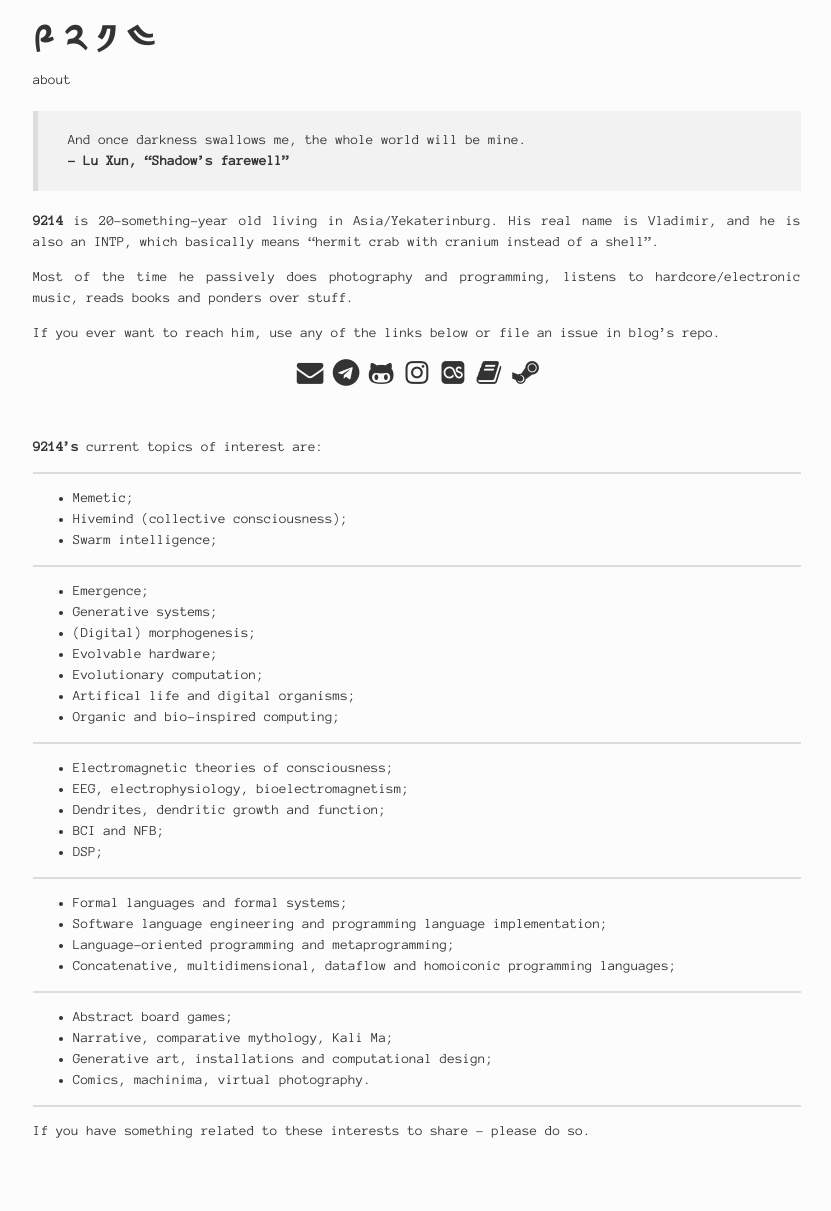
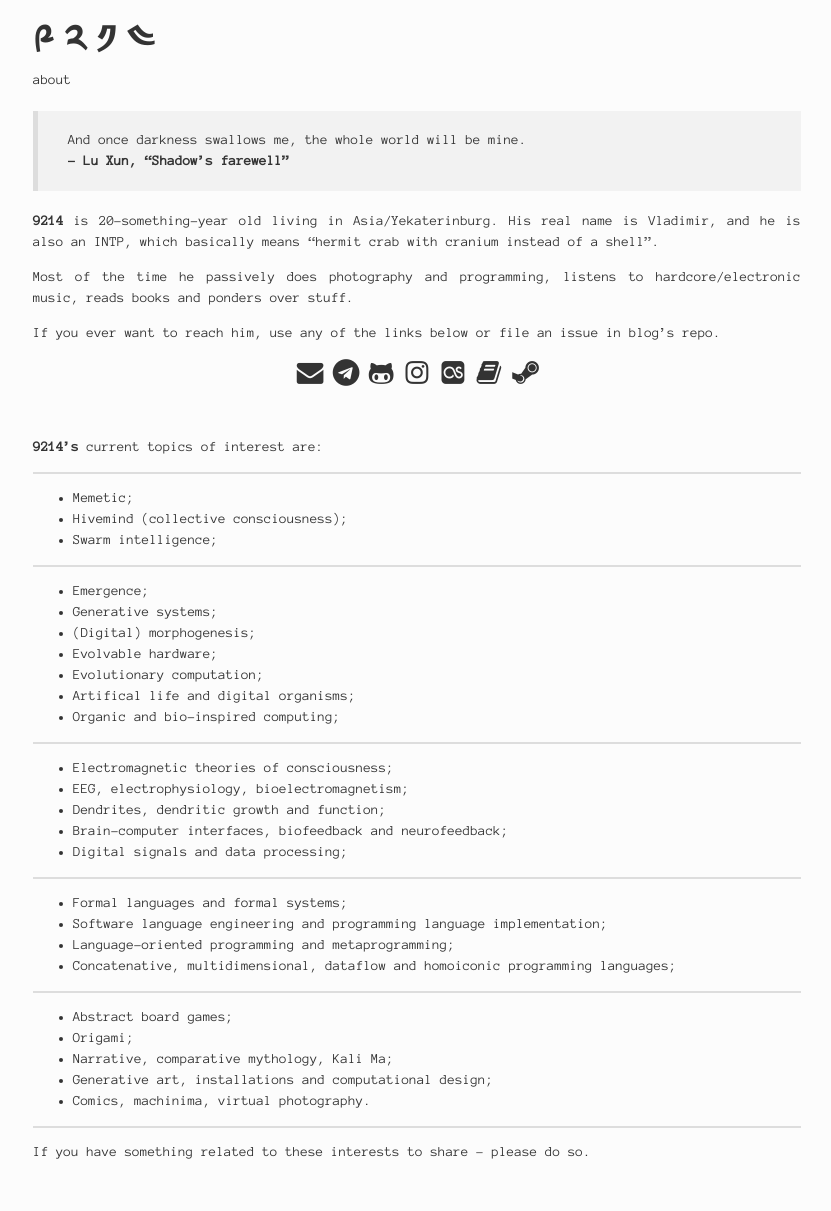
Before and after one commit to 9214/9214.github.io, a Jekyll site: the page built from pages/about.md, in a window 1280 px wide. Shown: the whole page, without its empty margins (223-1054 px from the left). Built offline with Jekyll 4.4.1, drawn with Linux system fonts in a browser that asks for light colours; before the commit the page ends 1190 px from its top, so only the background shows below that.

Commit message:
FEAT: brain and paper

```diff
--- a/pages/about.md
+++ b/pages/about.md
@@ -39,8 +39,8 @@ If you ever want to reach him, use any of the links below or file an issue in bl
 - Electromagnetic theories of consciousness;
 - EEG, electrophysiology, bioelectromagnetism;
 - Dendrites, dendritic growth and function;
-- BCI and NFB;
-- DSP;
+- Brain-computer interfaces, biofeedback and neurofeedback;
+- Digital signals and data processing;
 
 ---
 
@@ -52,6 +52,7 @@ If you ever want to reach him, use any of the links below or file an issue in bl
 ---
 
 - Abstract board games;
+- Origami;
 - Narrative, comparative mythology, Kali Ma;
 - Generative art, installations and computational design;
 - Comics, machinima, virtual photography.
```
